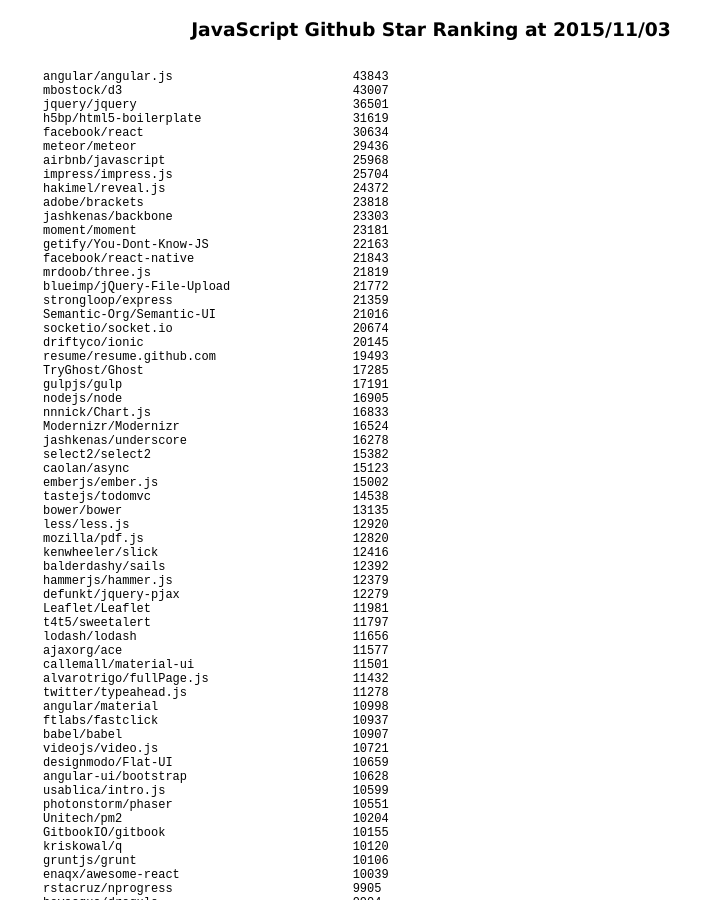
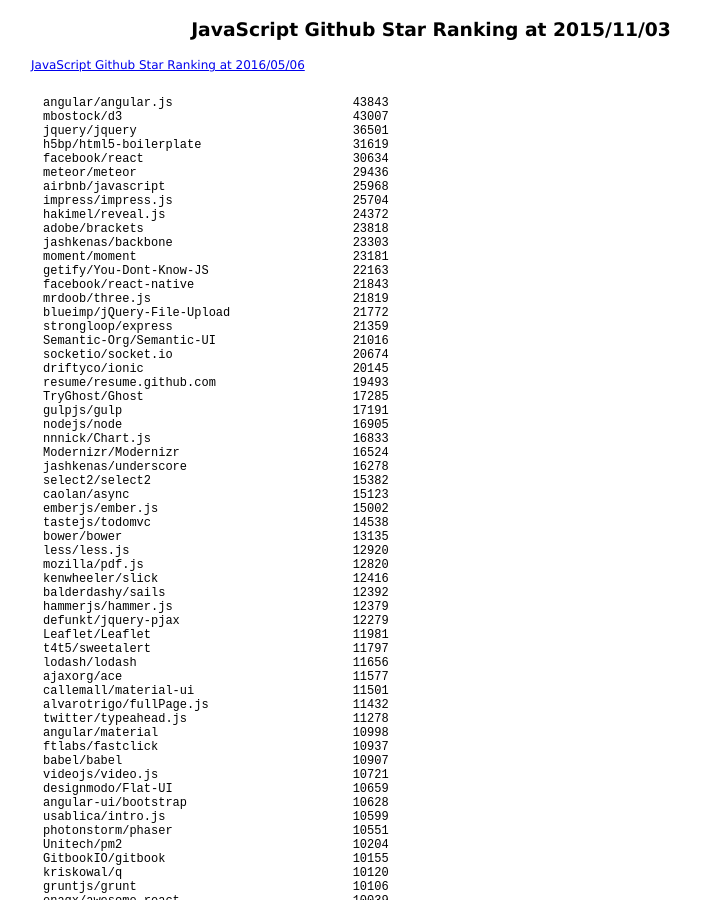
Before and after one commit to 38elements/38elements.github.com, a Jekyll site: the page built from _posts/2015-11-03-javascript-repository-github-star-ranking.md, in a window 1280 px wide and 900 px high. Shown: the whole window, without its empty margins (209-910 px from the left). Built offline with Jekyll 4.4.1, drawn with Linux system fonts in a browser that asks for light colours.

Commit message:
Update 2015-11-03-javascript-repository-github-star-ranking.md

```diff
--- a/_posts/2015-11-03-javascript-repository-github-star-ranking.md
+++ b/_posts/2015-11-03-javascript-repository-github-star-ranking.md
@@ -2,6 +2,7 @@
 layout: posts
 title: JavaScript Github Star Ranking at 2015/11/03
 ---
+[JavaScript Github Star Ranking at 2016/05/06](/2016/05/06/javascript-repository-github-star-ranking.html)
 <pre style="background-color: white;border: none;">
 angular/angular.js                         43843
 mbostock/d3                                43007
```
